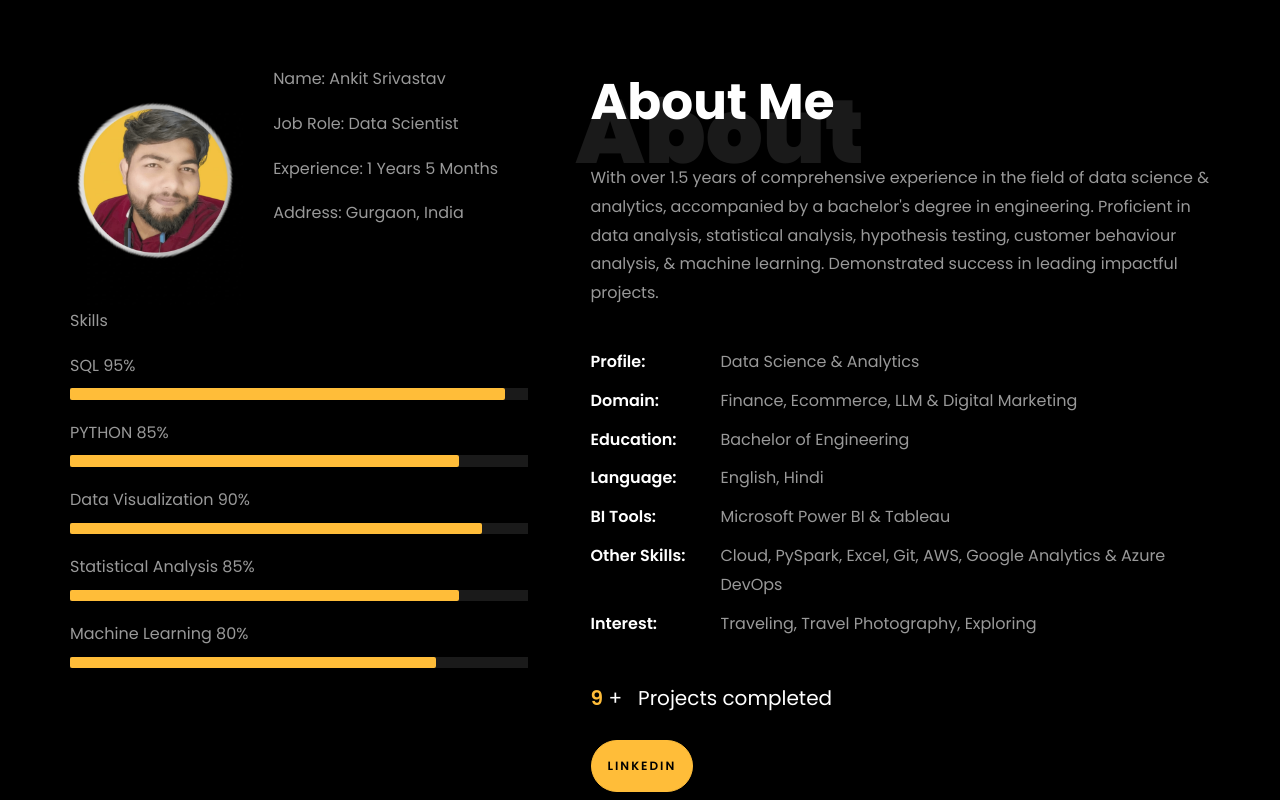
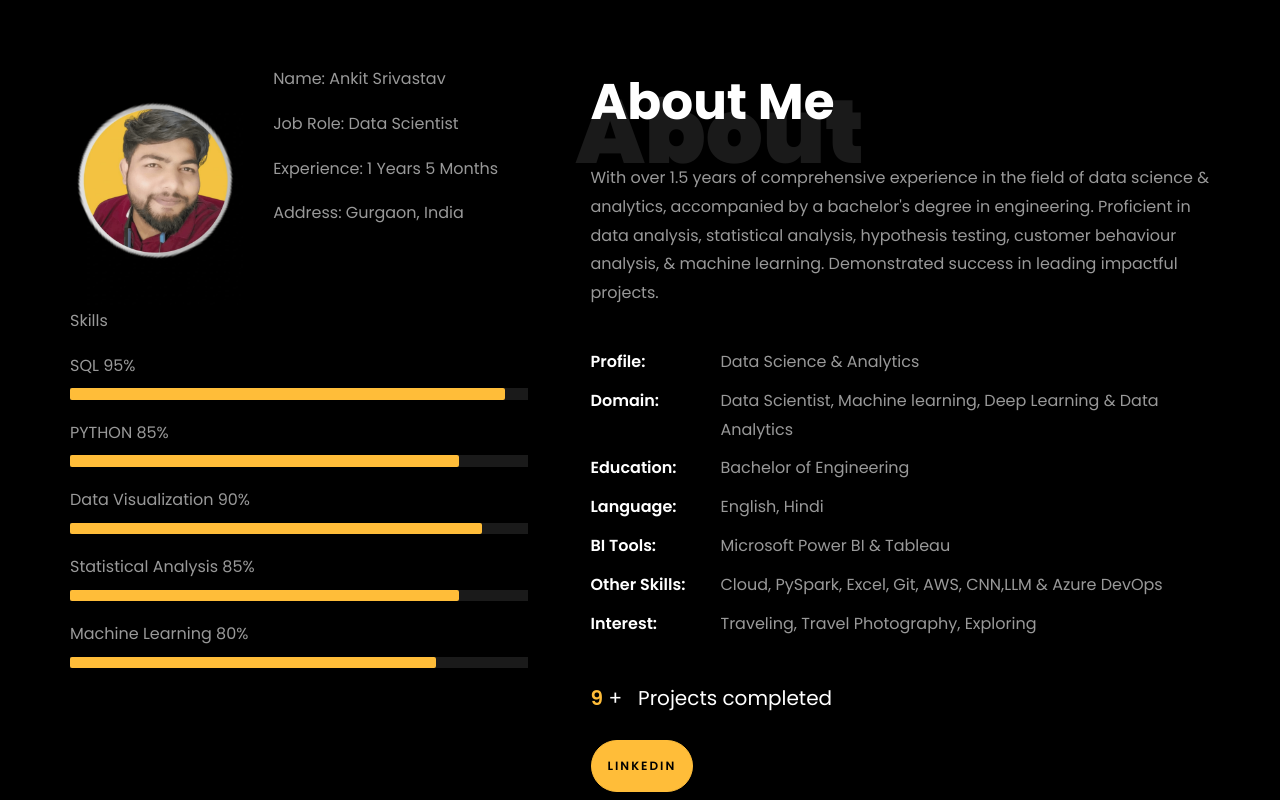
Before and after one commit to Ankit51423/portfolio, a plain HTML site: page index.html in a window 1280 px wide. Shown: the part 797-1597 px from the top of the page. Drawn offline with Linux system fonts and the light colour scheme; files whose address does not match are found by name.

Commit message:
Update index.html

```diff
--- a/index.html
+++ b/index.html
@@ -161,7 +161,7 @@
 						const typingTexts = [
 						'Engineer  ',
 						'Developer  ',
-						'Analyst   ',
+						'Data Scientist   ',
 						];
 
 						// Create a function to display the typing animation for a given text
@@ -275,11 +275,11 @@
 									Demonstrated success in leading impactful projects.</p>
 								<ul class="about-info mt-4 px-md-0 px-2">
 									<li class="d-flex"><span>Profile:</span> <span>Data Science &amp; Analytics</span></li>
-									<li class="d-flex"><span>Domain:</span> <span>Finance, Ecommerce, LLM &amp; Digital Marketing</span></li>
+									<li class="d-flex"><span>Domain:</span> <span>Data Scientist, Machine learning, Deep Learning &amp; Data Analytics</span></li>
 									<li class="d-flex"><span>Education:</span> <span>Bachelor of Engineering</span></li>
 									<li class="d-flex"><span>Language:</span> <span>English, Hindi</span></li>
 									<li class="d-flex"><span>BI Tools:</span> <span>Microsoft Power BI &amp; Tableau</span></li>
-									<li class="d-flex"><span>Other Skills:</span> <span>Cloud, PySpark, Excel, Git, AWS, Google Analytics &amp; Azure DevOps</span></li>
+									<li class="d-flex"><span>Other Skills:</span> <span>Cloud, PySpark, Excel, Git, AWS, CNN,LLM &amp; Azure DevOps</span></li>
 									<li class="d-flex"><span>Interest:</span> <span>Traveling, Travel Photography, Exploring</span></li>
 
 								</ul>
```
